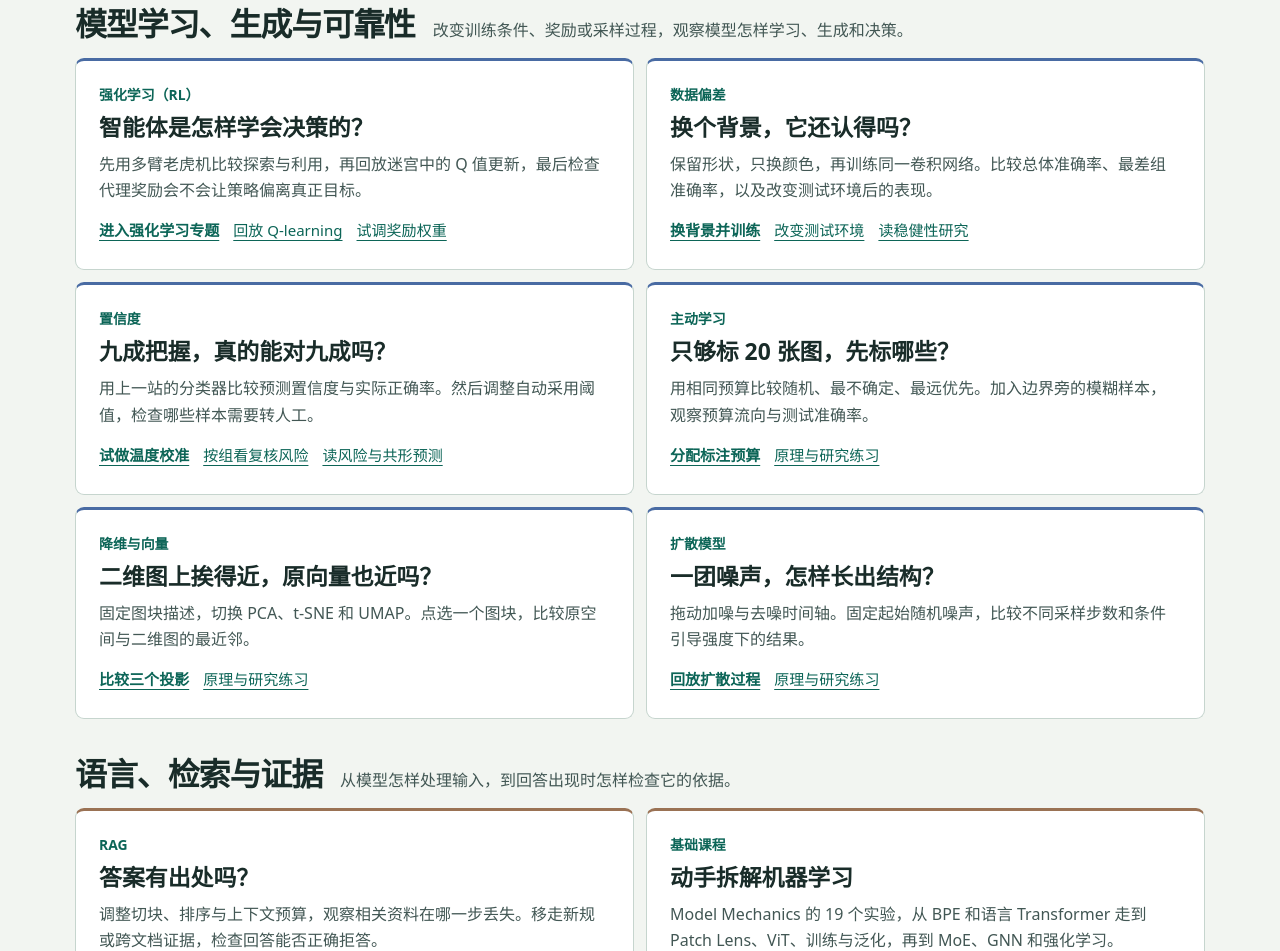
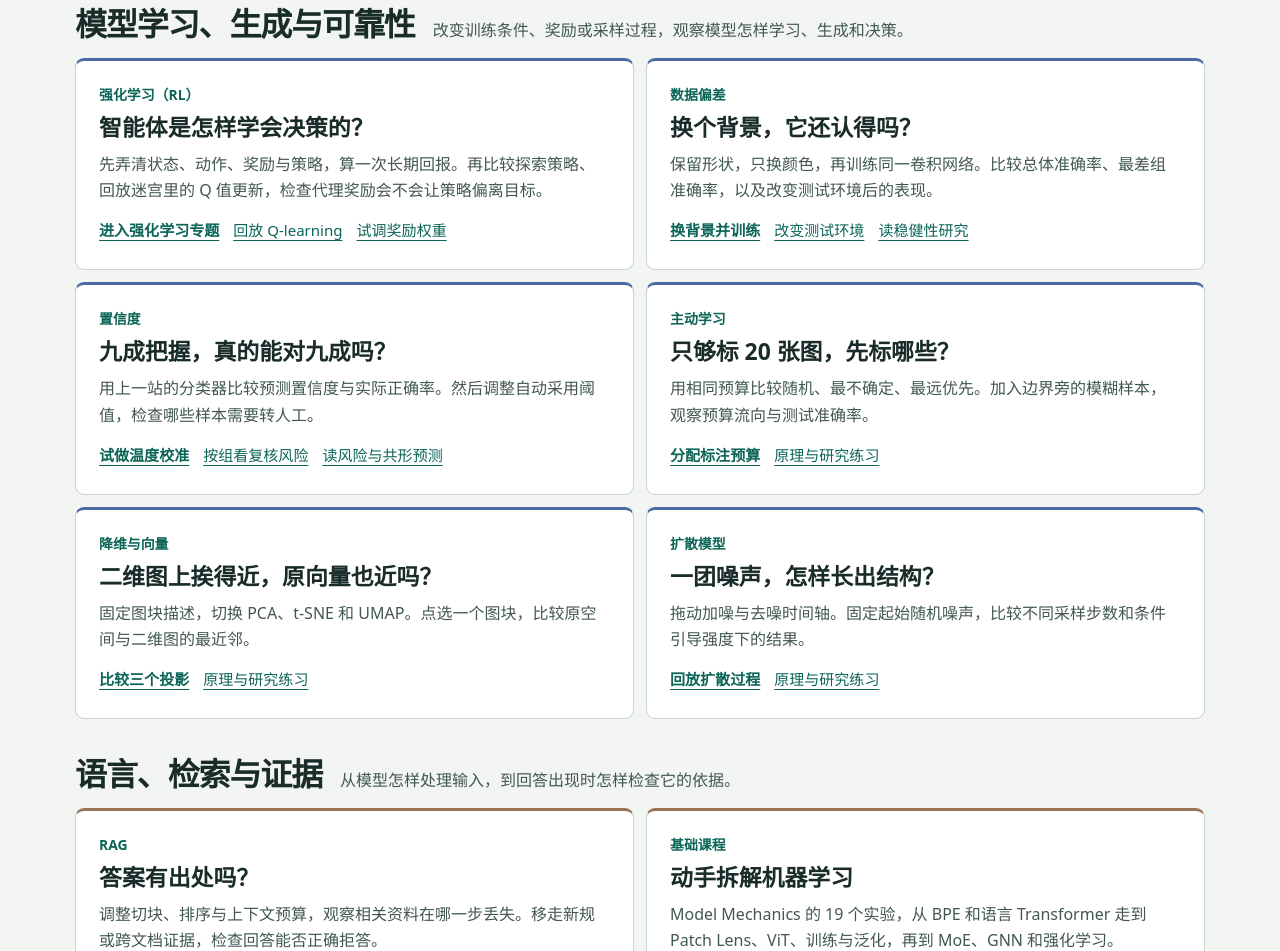
Before and after one commit to ChenYueqi2024/chenyueqi2024.github.io, a plain HTML site: page explore/index.html in a window 1280 px wide. Shown: the part 1218-2169 px from the top of the page. Drawn offline with Linux system fonts and the light colour scheme.

Commit message:
Describe the expanded RL fundamentals in the experiment directory

```diff
--- a/explore/index.html
+++ b/explore/index.html
@@ -77,7 +77,7 @@
         <article class="tile" id="reinforcement-learning" data-search="RL Reinforcement Learning 强化学习 多臂老虎机 bandit Q-learning DQN PPO 探索与利用 奖励设计 奖励投机 RLHF">
           <p class="topic">强化学习（RL）</p>
           <h3>智能体是怎样学会决策的？</h3>
-          <p>先用多臂老虎机比较探索与利用，再回放迷宫中的 Q 值更新，最后检查代理奖励会不会让策略偏离真正目标。</p>
+          <p>先弄清状态、动作、奖励与策略，算一次长期回报。再比较探索策略、回放迷宫里的 Q 值更新，检查代理奖励会不会让策略偏离目标。</p>
           <ul class="links"><li><a href="/model-mechanics/rl/">进入强化学习专题</a></li><li><a href="/model-mechanics/rl/#gridworld">回放 Q-learning</a></li><li><a href="/model-mechanics/rl/#reward-design">试调奖励权重</a></li></ul>
         </article>
         <article class="tile" data-search="捷径学习 CNN Waterbirds Group DRO DFR 稳健性 偏差 泛化 VLM 域迁移">
```
